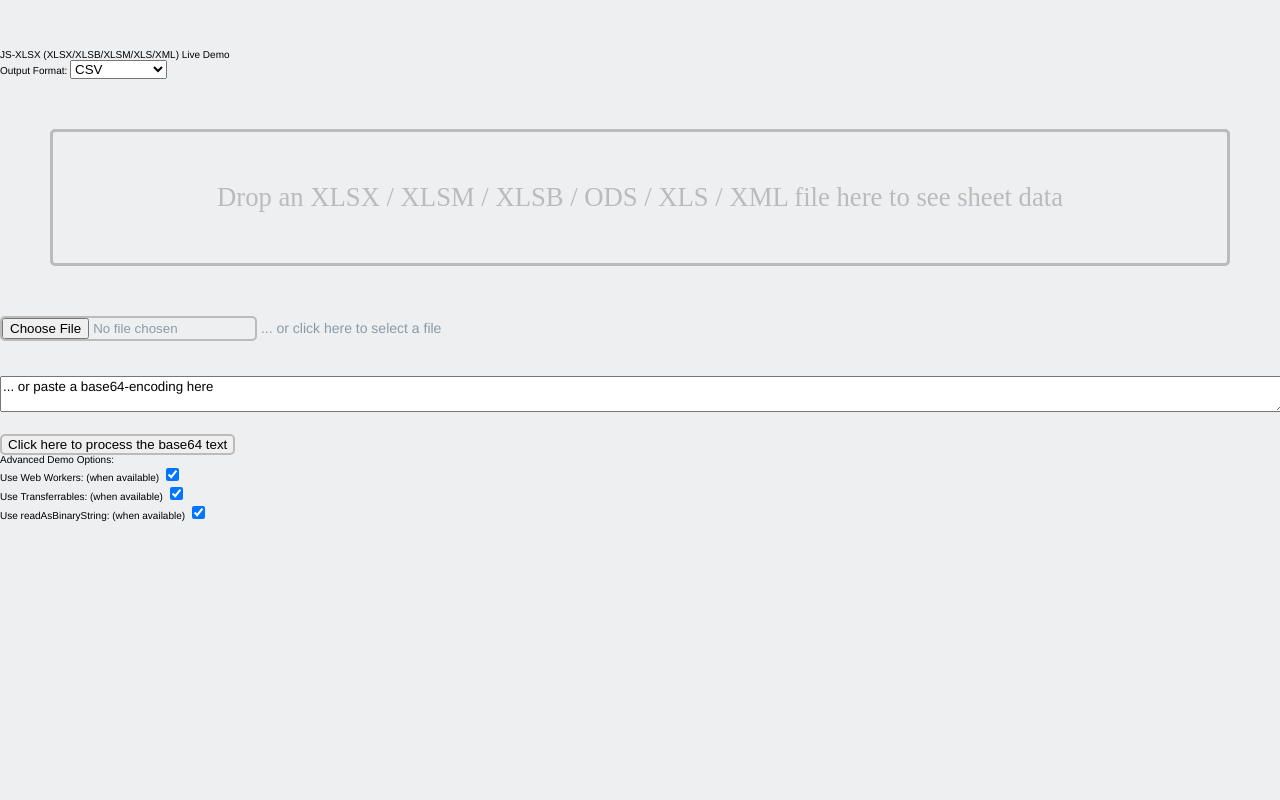
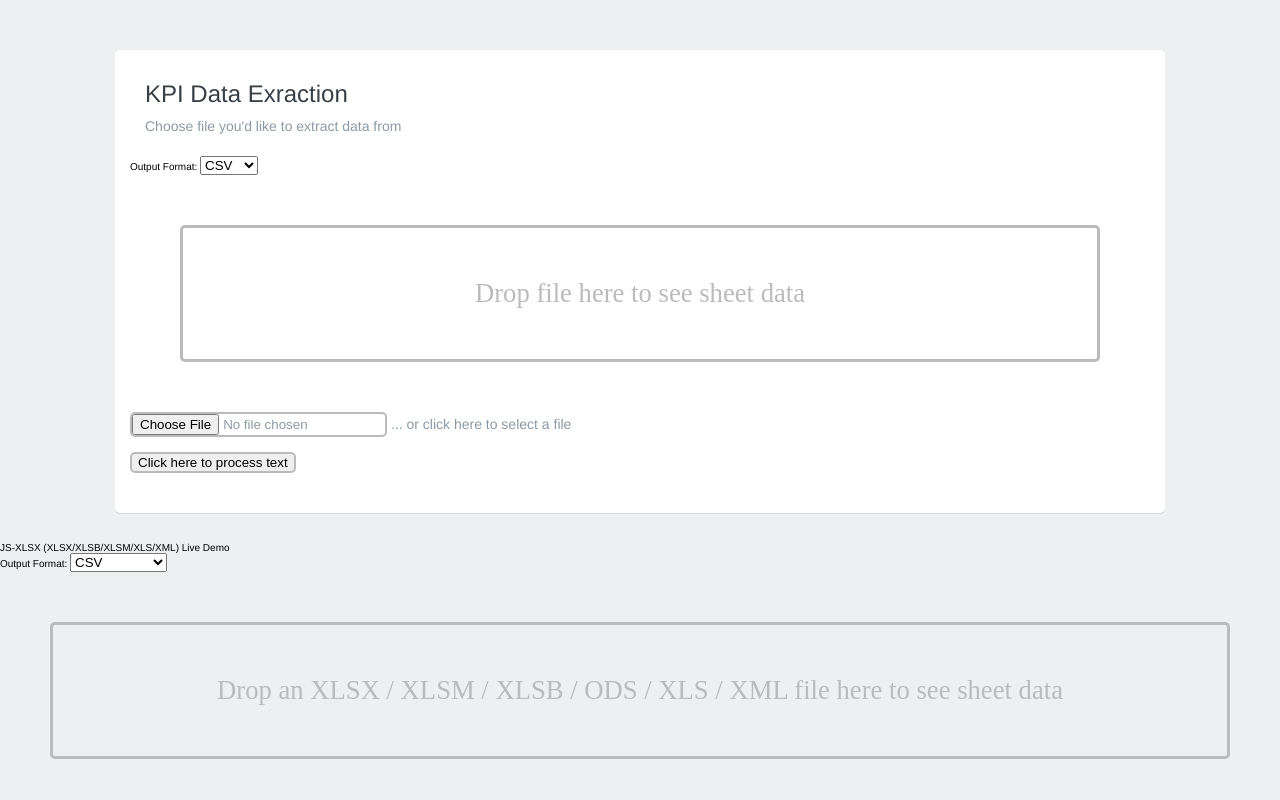
Before and after one commit to ckltennis/kpi_Phase2, a website with bundled scripts: page index.html in a window 1280 px wide. Shown: the top 800 px of the page. Built offline with nearby package versions, Linux system fonts and the light colour scheme.

Commit message:
Add divs to index.html

```diff
--- a/index.html
+++ b/index.html
@@ -22,6 +22,32 @@
 </style>
 </head>
 <body>
+	 <div class="grid-container centered">
+     <div class="grid-100">
+       <div class="contained">
+         <div class="grid-100">
+           <div class="heading">
+             <h1>KPI Data Exraction</h1>
+             <p>Choose file you'd like to extract data from </p>
+           </div>
+           <ul class="filter-select">
+           </ul>
+         </div>
+         <div id="photos">
+           Output Format:
+           <select name="format">
+           <option value="csv" selected> CSV</option>
+           <option value="json"> JSON</option>
+           </select><br />
+           <div id="drop">Drop file here to see sheet data</div>
+           <p><input type="file" name="xlfile" id="xlf" /> ... or click here to select a file</p>
+           <input type="button" id="dotext" value="Click here to process text" onclick="b64it()"/><br />
+           <pre id="out"></pre>
+           <br />
+           </div>
+       </div>
+     </div>
+   </div>
 <b>JS-XLSX (XLSX/XLSB/XLSM/XLS/XML) Live Demo</b><br />
 Output Format:
 <select name="format">
```
